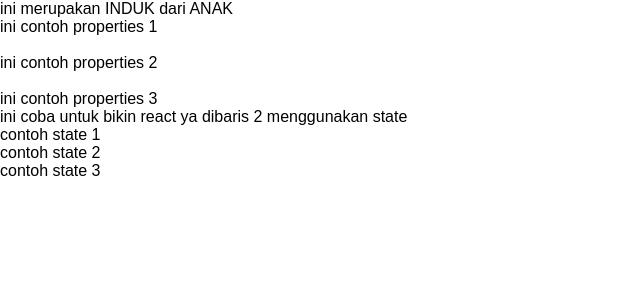
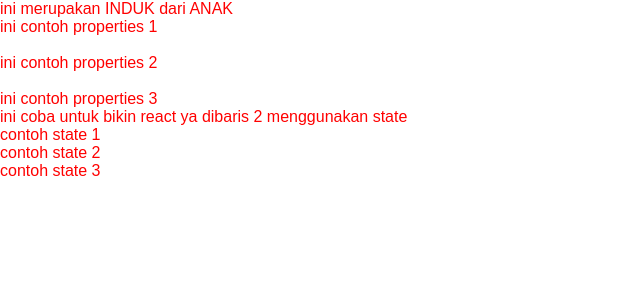
Before and after one commit to hasapu/reactjs, a React (Create React App) app: page / in a window 1280 px wide. Shown: the top 300 px of the page, without its empty margins (0-640 px from the left). Built offline with nearby package versions, Linux system fonts and the light colour scheme.

Commit message:
event handling

```diff
--- a/src/Parent.js
+++ b/src/Parent.js
@@ -5,11 +5,21 @@
 class Parent extends React.Component {
   constructor() {
     super()
-    this.state = {texts: []}
+    this.state = {texts: [], color:''}
+    this.changeColor = this.changeColor.bind(this)
+  }
+
+  changeColor() {
+    if(this.state.color==='red') {
+      this.setState({color:'blue'})
+    } else {
+      this.setState({color:'red'})
+    }
+
   }
 
   componentDidMount() {
-    this.setState({texts: ['contoh state 1', 'contoh state 2', 'contoh state 3']})
+    this.setState({texts: ['contoh state 1', 'contoh state 2', 'contoh state 3'], color:'red'})
   }
   render() {
 
@@ -19,8 +29,10 @@
       )
     })
 
+    let col = this.state.color
+
     return (
-      <div id="parent">
+      <div id="parent" style={{color:col}} onClick={this.changeColor}>
        <div>
         ini merupakan INDUK dari ANAK
         <br />
```
